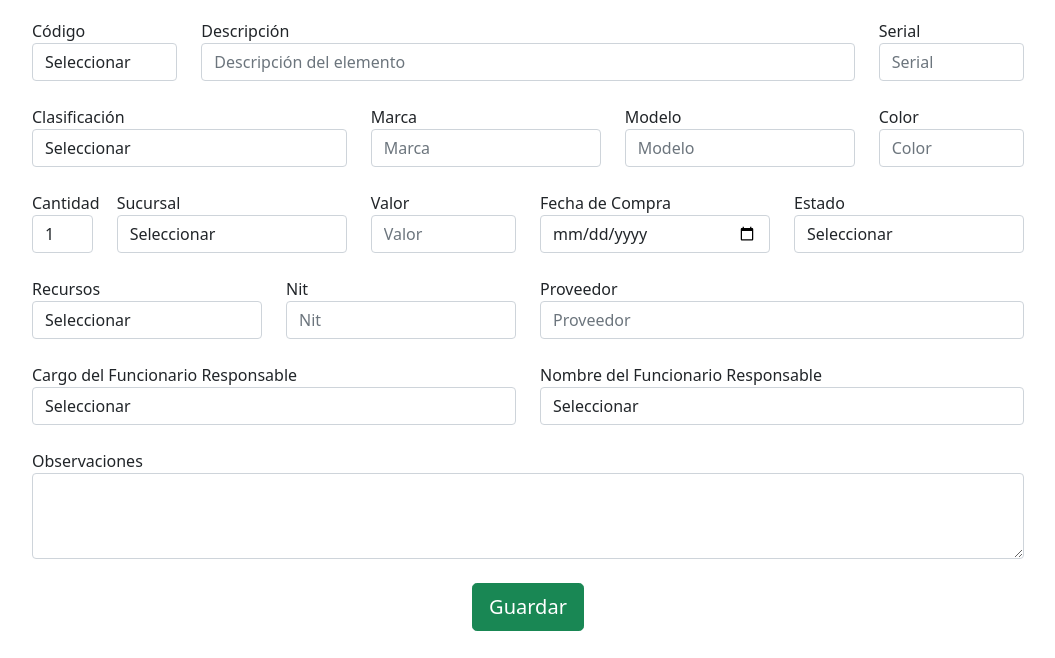
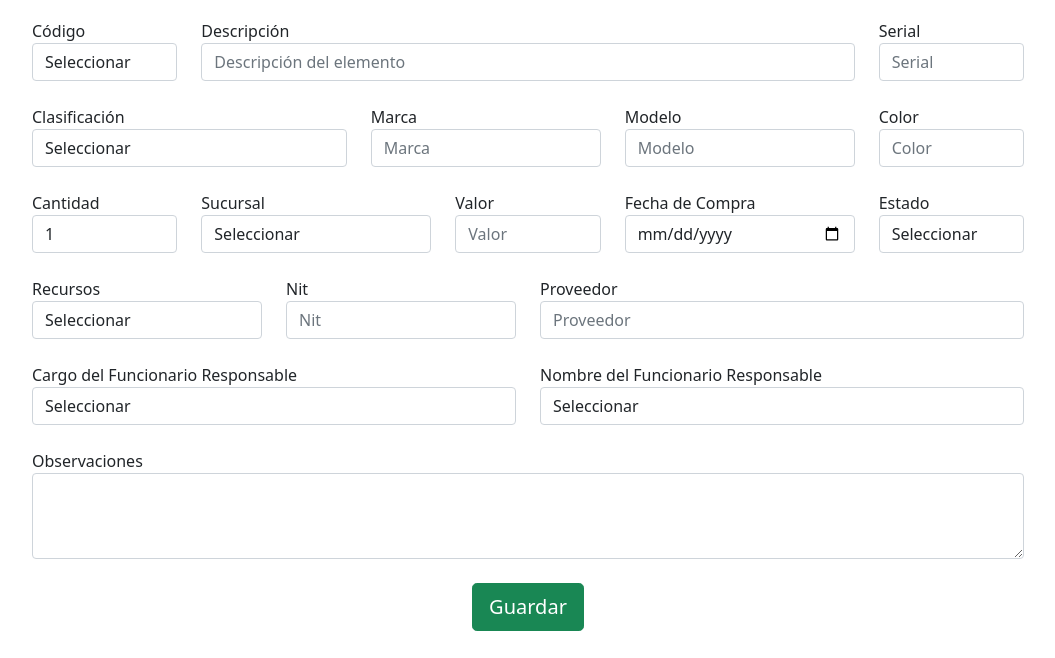
Before and after one commit to maicolmike/inventario, a Django app: template templates/registro/registrar_equipo.html in a window 1280 px wide. Shown: the part 142-800 px from the top of the page, without its empty margins (112-1167 px from the left). Run offline with Django 5.2, Linux system fonts and the light colour scheme; the template is opened without the code that fills it: values that come from a table or form of the project are taken from there, others are empty; some libraries are stand-ins or nearby versions.

Commit message:
pruebsa fechas

```diff
--- a/templates/registro/registrar_equipo.html
+++ b/templates/registro/registrar_equipo.html
@@ -77,7 +77,7 @@
             <!-- FILA 3 -->
             <div class="row mt-4">
 
-                <div class="col-md-1">
+                <div class="col-md-2">
                     <label for="{{ form.cantidad.id_for_label }}">Cantidad</label>
                     {{ form.cantidad }}
                 </div>
@@ -97,7 +97,7 @@
                     {{ form.fecha_compra }}
                 </div>
 
-                <div class="col-md-3">
+                <div class="col-md-2">
                     <label for="{{ form.estado.id_for_label }}">Estado</label>
                     {{ form.estado }}
                 </div>
```
